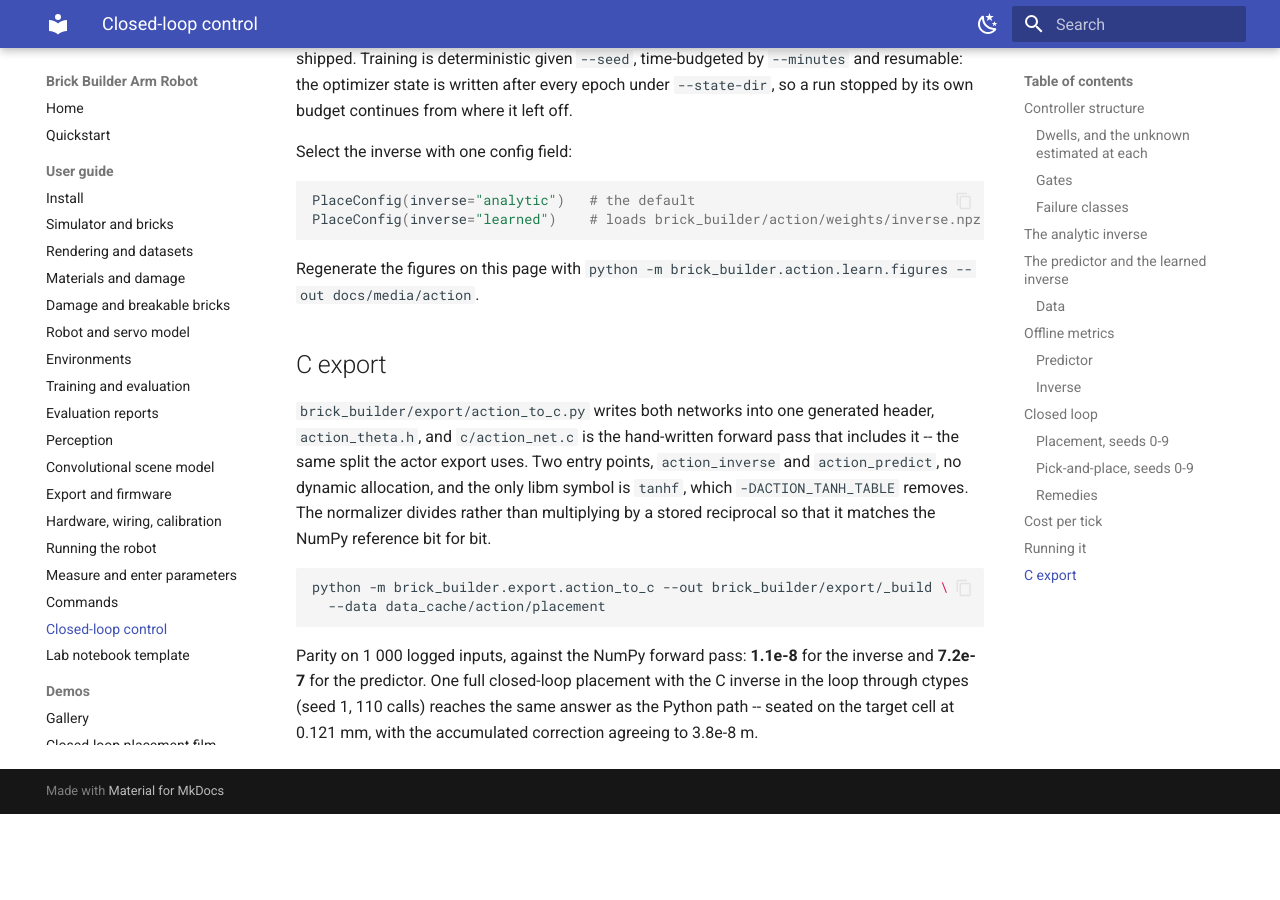
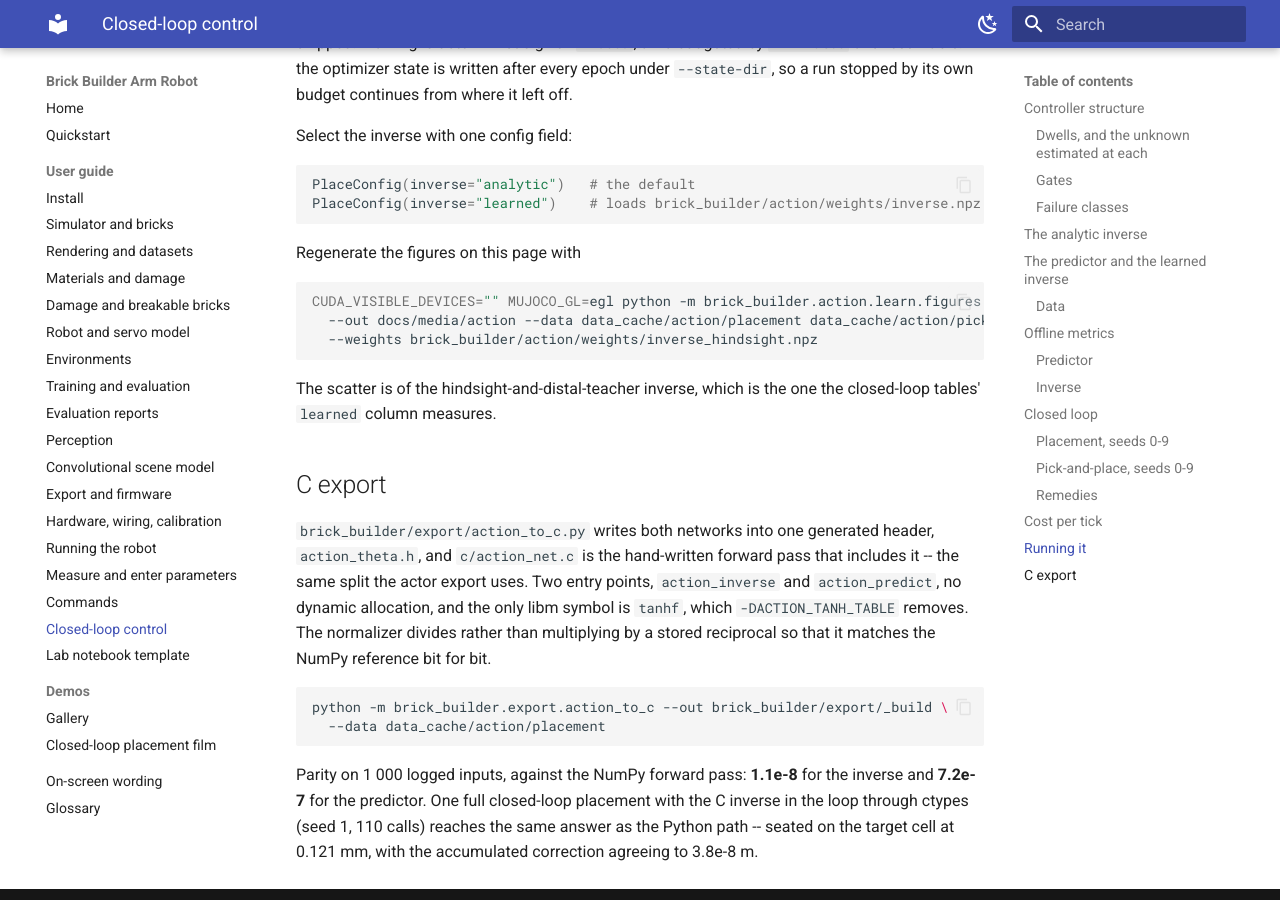
Before and after one commit to k-h-nunn/brick-builder-arm-robot, an MkDocs documentation site: the page built from docs/guide/12-closed-loop-control.md, in a window 1280 px wide and 900 px high, scrolled down 10128 px. Built offline with MkDocs 1.6.1 and Material for MkDocs 9.7.7, drawn with Linux system fonts in a browser that asks for light colours; before the commit the page ends 10942 px from its top, so only the background shows below that; some of the changed text lies outside the part shown.

Commit message:
Say which inverse the correction scatter is of, and how to redraw it
The shipped inverse.npz is the DAgger-relabelled one; the figure is of the
hindsight-and-distal-teacher one the closed-loop table's learned column
measures, so the command that redraws it names that checkpoint.

Co-Authored-By: Claude Fable 5.1 <noreply@anthropic.com>
Claude-Session: https://claude.ai/code/session_01RzBd2B5zzgQYF7MiXKsWuw

````diff
--- a/docs/guide/12-closed-loop-control.md
+++ b/docs/guide/12-closed-loop-control.md
@@ -208,11 +208,10 @@ ordering is what the term is trained on.
 
 ![Learned and analytic correction on held-out ticks](../media/action/learned_vs_analytic_action.png)
 
-*Learned and analytic correction on held-out ticks.*
-
 ![Prediction error over one closed-loop placement](../media/action/prediction_error.png)
 
-*Prediction error over one closed-loop placement, dashed rules at step boundaries.*
+Ticks where the loop took no reading -- pressing, frozen, or with too little in view to trust --
+are gaps rather than a held value.
 
 ## Closed loop
 
@@ -344,7 +343,15 @@ PlaceConfig(inverse="learned")    # loads brick_builder/action/weights/inverse.n
 ```
 
 Regenerate the figures on this page with
-`python -m brick_builder.action.learn.figures --out docs/media/action`.
+
+```bash
+CUDA_VISIBLE_DEVICES="" MUJOCO_GL=egl python -m brick_builder.action.learn.figures \
+  --out docs/media/action --data data_cache/action/placement data_cache/action/pick \
+  --weights brick_builder/action/weights/inverse_hindsight.npz
+```
+
+The scatter is of the hindsight-and-distal-teacher inverse, which is the one the closed-loop
+tables' `learned` column measures.
 
 ## C export
 
````
